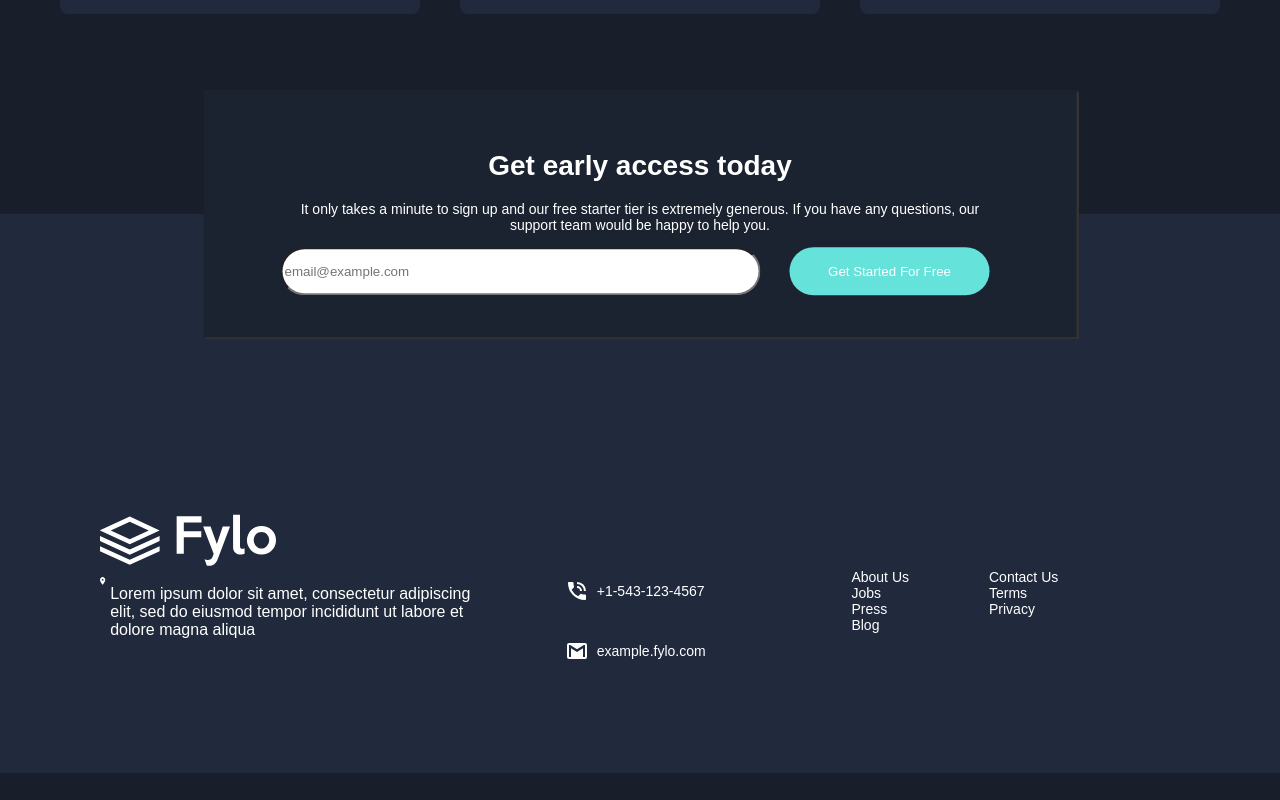
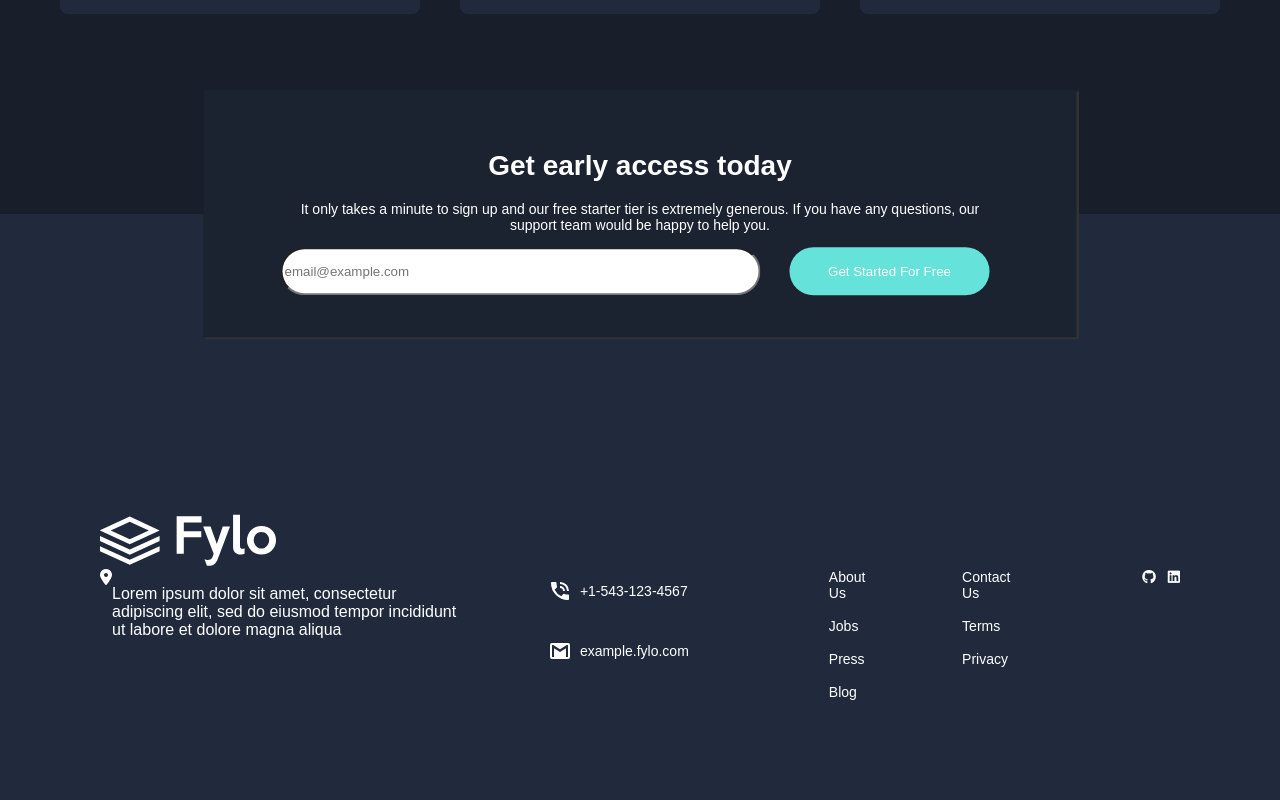
Before and after one commit to lioramar55/pixel-perfect, a Vue app: page / in a window 1280 px wide. Shown: the part 2390-3190 px from the top of the page. Before the commit the page ends 3163 px from the top, so only its background shows below. Built offline with nearby package versions, Linux system fonts and the light colour scheme; a web font is replaced by a local one.

Commit message:
added font-awesome and finish working on the footer for now

```diff
--- a/index.html
+++ b/index.html
@@ -3,11 +3,18 @@
   <head>
     <meta charset="UTF-8" />
     <link rel="icon" href="/favicon.ico" />
-    <meta name="viewport" content="width=device-width, initial-scale=1.0" />
+    <meta
+      name="viewport"
+      content="width=device-width, initial-scale=1.0"
+    />
     <title>Vite App</title>
   </head>
   <body>
     <div id="app"></div>
+    <script
+      src="https://kit.fontawesome.com/418d0a8664.js"
+      crossorigin="anonymous"
+    ></script>
     <script type="module" src="/src/main.js"></script>
   </body>
 </html>
--- a/src/components/main-footer.vue
+++ b/src/components/main-footer.vue
@@ -5,33 +5,7 @@
     </div>
     <footer>
       <div class="footer-info">
-        <svg
-          xmlns="http://www.w3.org/2000/svg"
-          width="24"
-          height="24"
-          viewBox="0 0 24 24"
-        >
-          <g
-            id="Group_34"
-            data-name="Group 34"
-            transform="translate(0)"
-          >
-            <rect
-              id="Rectangle_11_Copy_2"
-              data-name="Rectangle 11 Copy 2"
-              width="24"
-              height="24"
-              fill="none"
-            />
-            <g id="place" transform="translate(0 3)">
-              <path
-                id="Shape"
-                d="M6.188,18h0A41.608,41.608,0,0,1,3.094,13.9C1.682,11.77,0,8.718,0,6.3A6.326,6.326,0,0,1,1.8,1.834a6.163,6.163,0,0,1,8.773,0,6.326,6.326,0,0,1,1.8,4.466c0,2.418-1.682,5.47-3.094,7.6A41.608,41.608,0,0,1,6.188,18Zm0-13.95A2.206,2.206,0,0,0,3.978,6.3,2.21,2.21,0,1,0,8.4,6.3,2.206,2.206,0,0,0,6.188,4.05Z"
-                fill="#fff"
-              />
-            </g>
-          </g>
-        </svg>
+        <i class="fa-solid fa-location-dot"></i>
         <div class="description">
           <p>
             Lorem ipsum dolor sit amet, consectetur
@@ -111,7 +85,15 @@
           <li><a>Privacy</a></li>
         </ul>
       </nav>
-      <div class="social"></div>
+      <div class="social">
+        <a href="https://github.com/lioramar55"
+          ><i class="fa-brands fa-github"></i
+        ></a>
+        <a
+          href="https://www.linkedin.com/in/lior-amar-9b298016b/"
+          ><i class="fa-brands fa-linkedin"></i
+        ></a>
+      </div>
     </footer>
   </div>
 </template>
--- a/src/scss/components/_footer.scss
+++ b/src/scss/components/_footer.scss
@@ -31,6 +31,12 @@
         list-style: none;
         padding: 0;
         margin: 0;
+        display: flex;
+        flex-direction: column;
+        gap: 17px;
+        li {
+          cursor: pointer;
+        }
       }
       .first-nav {
         margin-right: 80px;
@@ -39,5 +45,12 @@
         margin-right: 116px;
       }
     }
+    .social {
+      display: flex;
+      gap: 12px;
+      i {
+        color: $neutral;
+      }
+    }
   }
 }
--- a/src/scss/main.scss
+++ b/src/scss/main.scss
@@ -2,10 +2,12 @@
 
 @import 'setup/_vars';
 @import 'setup/_fonts';
+
 // Basic
 @import 'basic/_base';
 @import 'basic/_layout';
 // @import 'basic/_helpers';
+@import 'basic/_mq';
 
 // Components
 @import 'components/_header';
```
Also changed, not shown: src/scss/basic/_mq.scss (added), 1 other file (tests, documents, lock files or other folders).
